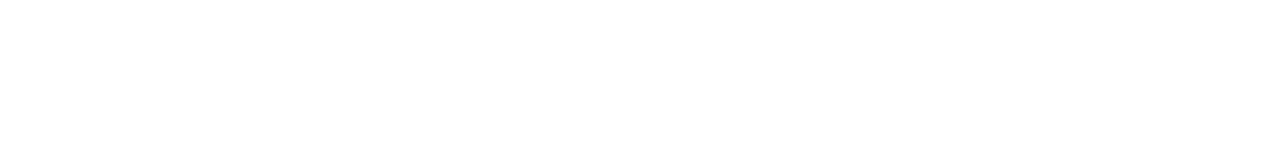
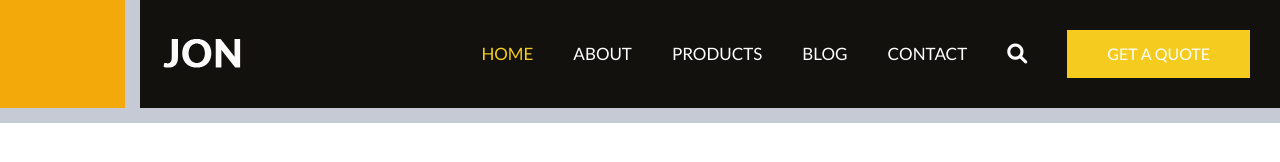
Before and after one commit to Cisco1cisco/JON-Template, a plain HTML site: page index.html in a window 1280 px wide. Drawn offline with Linux system fonts and the light colour scheme.

Commit message:
Added the header

```diff
--- a/css/main.css
+++ b/css/main.css
@@ -2,6 +2,7 @@
 
 :root {
     --main-color: #f4cb1e;
+    --trans-dur: 0.3s;
 }
 
 /* End Variables */
@@ -62,3 +63,187 @@ ul {
 
 /* Start Component */
 /* End Component */
+
+/* Start Header */
+
+header {
+    background-color: #13110e;
+    display: flex;
+    justify-content: space-between;
+    align-items: center;
+    padding: 10px;
+    position: relative;
+    border-bottom: 15px solid #c6cad5;
+    min-height: 120px;
+}
+
+header .logo {
+    cursor: pointer;
+    transform: translateX(150px);
+    -webkit-transform: translateX(150px);
+    -moz-transform: translateX(150px);
+    -ms-transform: translateX(150px);
+    -o-transform: translateX(150px);
+}
+
+@media (max-width: 991px) {
+    header .logo {
+        transform: translateX(110px);
+        -webkit-transform: translateX(110px);
+        -moz-transform: translateX(110px);
+        -ms-transform: translateX(110px);
+        -o-transform: translateX(110px);
+    }
+}
+
+@media (max-width: 576px) {
+    header .logo {
+        transform: translateX(90px);
+        -webkit-transform: translateX(90px);
+        -moz-transform: translateX(90px);
+        -ms-transform: translateX(90px);
+        -o-transform: translateX(90px);
+    }
+}
+
+header::before {
+    content: "";
+    position: absolute;
+    top: 0;
+    left: 0;
+    width: 125px;
+    height: 100%;
+    background-color: #f3a90a;
+    border-right: 15px solid #c6cad5;
+}
+
+@media (max-width: 991px) {
+    header::before {
+        width: 90px;
+    }
+}
+
+@media (max-width: 576px) {
+    header::before {
+        width: 60px;
+    }
+}
+
+header img {
+    width: 88px;
+}
+
+@media (max-width: 768px) {
+    header nav {
+        display: none;
+    }
+}
+
+header nav ul {
+    display: flex;
+    align-items: center;
+}
+
+header nav ul li {
+    padding: 20px 5px;
+}
+
+@media (min-width: 1199px) {
+    header nav ul li {
+        padding: 20px;
+    }
+}
+
+@media (max-width: 991px) {
+    header nav ul li {
+        padding: 20px 15px;
+    }
+}
+
+header nav ul li a {
+    color: white;
+    text-transform: uppercase;
+    font-size: 17px;
+    transition: var(--trans-dur, 0.3s);
+    -webkit-transition: var(--trans-dur, 0.3s);
+    -moz-transition: var(--trans-dur, 0.3s);
+    -ms-transition: var(--trans-dur, 0.3s);
+    -o-transition: var(--trans-dur, 0.3s);
+}
+
+header nav ul li a:hover,
+header nav ul li i:hover {
+    color: var(--main-color, #f4cb1e);
+}
+
+header nav ul li a.active {
+    color: var(--main-color, #f4cb1e);
+}
+
+header nav ul li i {
+    color: white;
+    font-size: 20px;
+    cursor: pointer;
+    transition: var(--trans-dur, 0.3s);
+    -webkit-transition: var(--trans-dur, 0.3s);
+    -moz-transition: var(--trans-dur, 0.3s);
+    -ms-transition: var(--trans-dur, 0.3s);
+    -o-transition: var(--trans-dur, 0.3s);
+}
+
+@media (max-width: 991px) {
+    header nav ul li:nth-last-child(2) {
+        display: none;
+    }
+}
+
+header nav ul li button {
+    padding: 15px 40px;
+    background-color: var(--main-color, #f4cb1e);
+    color: white;
+    border: none;
+    text-transform: uppercase;
+    transition: var(--trans-dur, 00.3s);
+    -webkit-transition: var(--trans-dur, 00.3s);
+    -moz-transition: var(--trans-dur, 00.3s);
+    -ms-transition: var(--trans-dur, 00.3s);
+    -o-transition: var(--trans-dur, 00.3s);
+    cursor: pointer;
+}
+
+header nav ul li button:hover {
+    background-color: #d2d1d6;
+}
+
+@media (max-width: 991px) {
+    header nav ul li:last-of-type {
+        display: none;
+    }
+}
+
+div.menu {
+    display: none;
+    width: 40px;
+    height: 40px;
+    cursor: pointer;
+    margin-right: 20px;
+    flex-direction: column;
+    justify-content: center;
+    align-items: center;
+}
+
+@media (max-width: 768px) {
+    div.menu {
+        display: flex;
+    }
+}
+
+div.menu span {
+    display: block;
+    background-color: #fcfcfc;
+    width: 100%;
+    height: 5px;
+    margin-bottom: 5px;
+}
+
+/* End Header */
--- a/index.html
+++ b/index.html
@@ -21,7 +21,27 @@
 </head>
 
 <body>
-
+    <header>
+        <div class="logo">
+            <img src="./photos/logo.png" alt="logo">
+        </div>
+        <nav>
+            <ul>
+                <li><a href="./index.html" class="active">home</a></li>
+                <li><a href="./about.html">about</a></li>
+                <li><a href="./products.html">products</a></li>
+                <li><a href="./blog.html">blog</a></li>
+                <li><a href="./contact.html">contact</a></li>
+                <li><i class="fa-solid fa-magnifying-glass"></i></li>
+                <li><button>get a quote</button></li>
+            </ul>
+        </nav>
+        <div class="menu">
+            <span></span>
+            <span></span>
+            <span></span>
+        </div>
+    </header>
 </body>
 
 </html>
```
Also changed, not shown: photos/logo.png (added).
